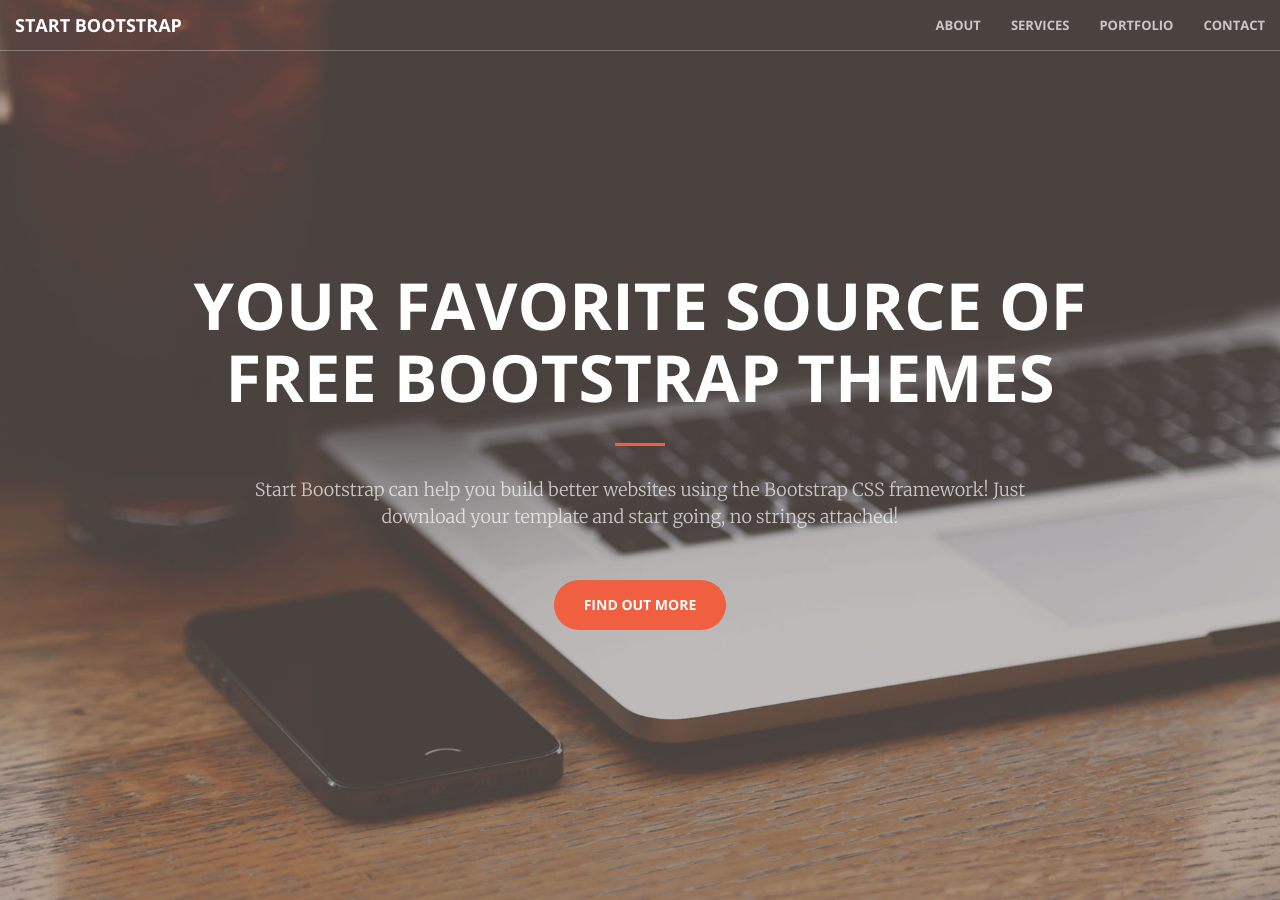
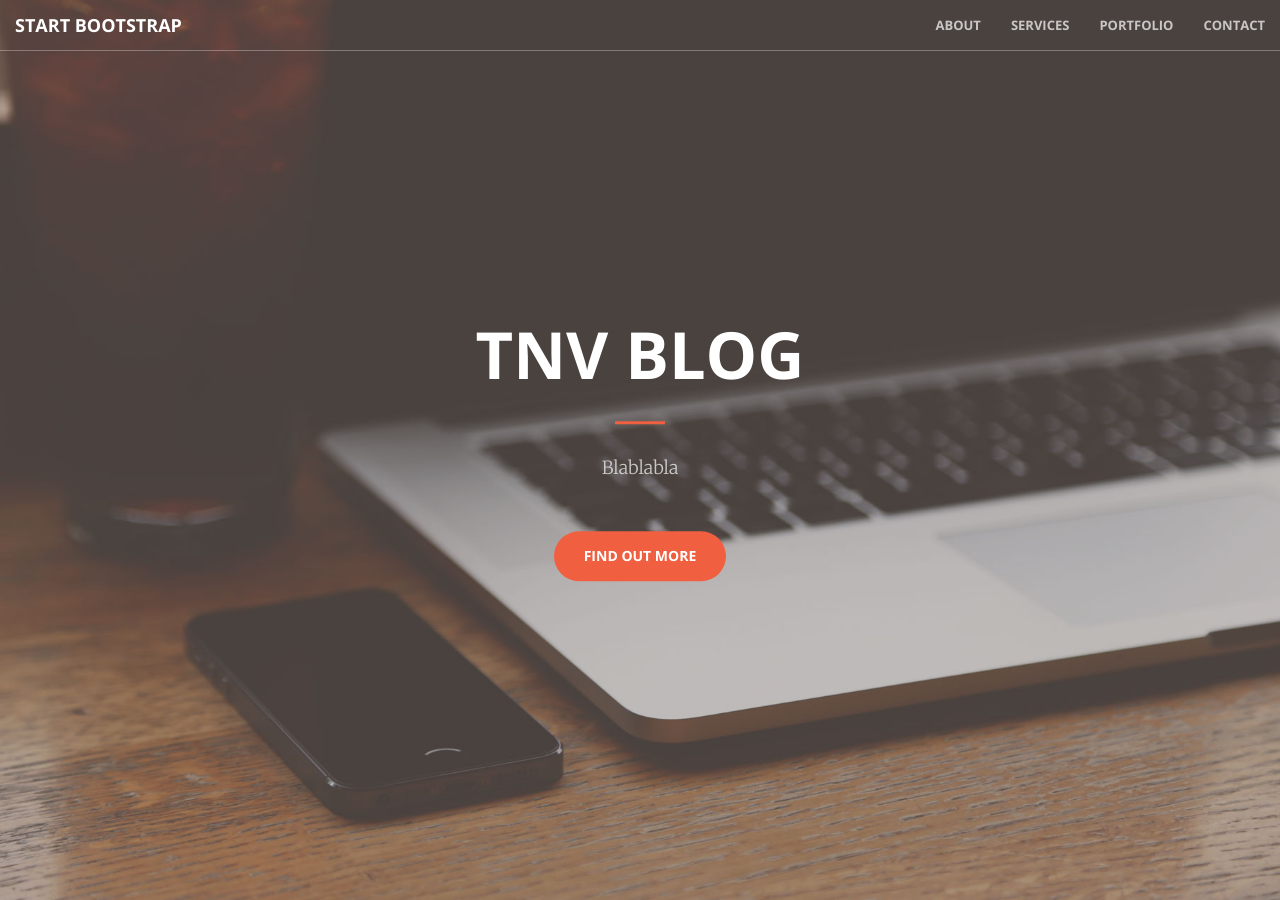
Before and after one commit to trvinh/trvinh.github.io, a Jekyll site: the page built from index.html, in a window 1280 px wide and 900 px high. Built offline with Jekyll 4.4.1, drawn with Linux system fonts in a browser that asks for light colours; some of the changed text lies outside the part shown.

Commit message:
modified

```diff
--- a/_includes/call-to-action.html
+++ b/_includes/call-to-action.html
@@ -2,9 +2,9 @@
     <div class="container">
         <div class="row">
             <div class="col-lg-8 col-lg-offset-2 text-center">
-                <h2 class="section-heading">We've got what you need!</h2>
+                <h2 class="section-heading">About me</h2>
                 <hr class="light">
-                <p class="text-faded">Start Bootstrap has everything you need to get your new website up and running in no time! All of the templates and themes on Start Bootstrap are open source, free to download, and easy to use. No strings attached!</p>
+                <p class="text-faded">Write sth here about myself</p>
                 <a href="#" class="btn btn-default btn-xl">Get Started!</a>
             </div>
         </div>
--- a/_includes/contact.html
+++ b/_includes/contact.html
@@ -13,13 +13,13 @@
             </a>
         </div>
         <div class="col-lg-2 col-lg-offset-1 text-center">
-            <a href="mailto:{{ site.email }}">
+            <a href="mailto:trvinh@gmail.com">
             <i class="fa fa-envelope-o fa-3x wow bounceIn" data-wow-delay=".1s"></i>
                 <p>{{ site.email }}</p>
             </a>
         </div>
         <div class="col-lg-2 col-lg-offset-1 text-center">
-            <a href="https://github.com/{{ site.github_username }}">
+            <a href="https://github.com/trvinh">
             <i class="fa fa-github fa-3x wow bounceIn" data-wow-delay=".1s"></i>
                 <p>{{ site.github_username }}</p>
             </a>
--- a/_includes/header.html
+++ b/_includes/header.html
@@ -1,9 +1,9 @@
 <header>
     <div class="header-content">
         <div class="header-content-inner">
-            <h1>Your Favorite Source of Free Bootstrap Themes</h1>
+            <h1>TnV Blog</h1>
             <hr>
-            <p>Start Bootstrap can help you build better websites using the Bootstrap CSS framework! Just download your template and start going, no strings attached!</p>
+            <p>Blablabla</p>
             <a href="#about" class="btn btn-primary btn-xl page-scroll">Find Out More</a>
         </div>
     </div>
--- a/_posts/2017-04-20-welcome-to-jekyll.markdown
+++ b/_posts/2017-04-20-welcome-to-jekyll.markdown
@@ -1,5 +1,5 @@
 ---
-layout: page
+layout: front
 title:  "Welcome to Jekyll!"
 date:   2017-04-20 14:30:18 +0200
 #categories: jekyll update
```
